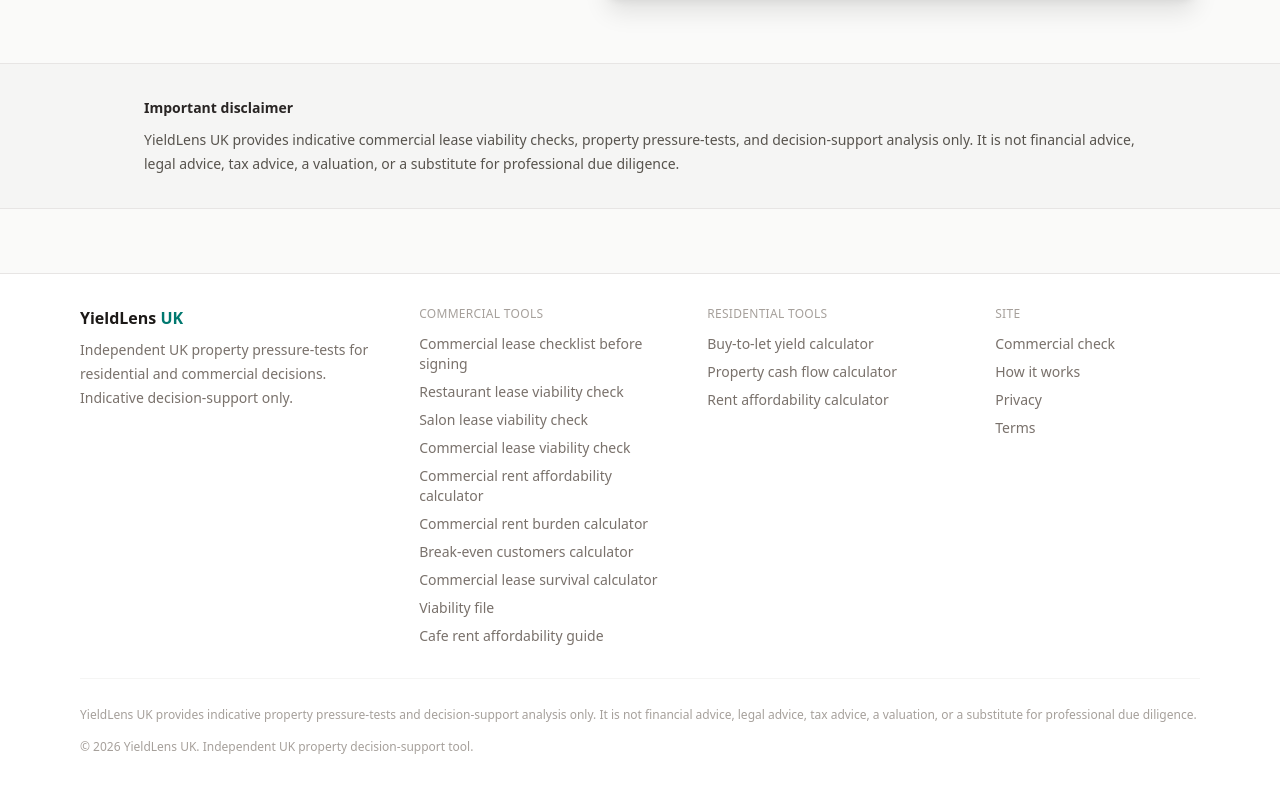
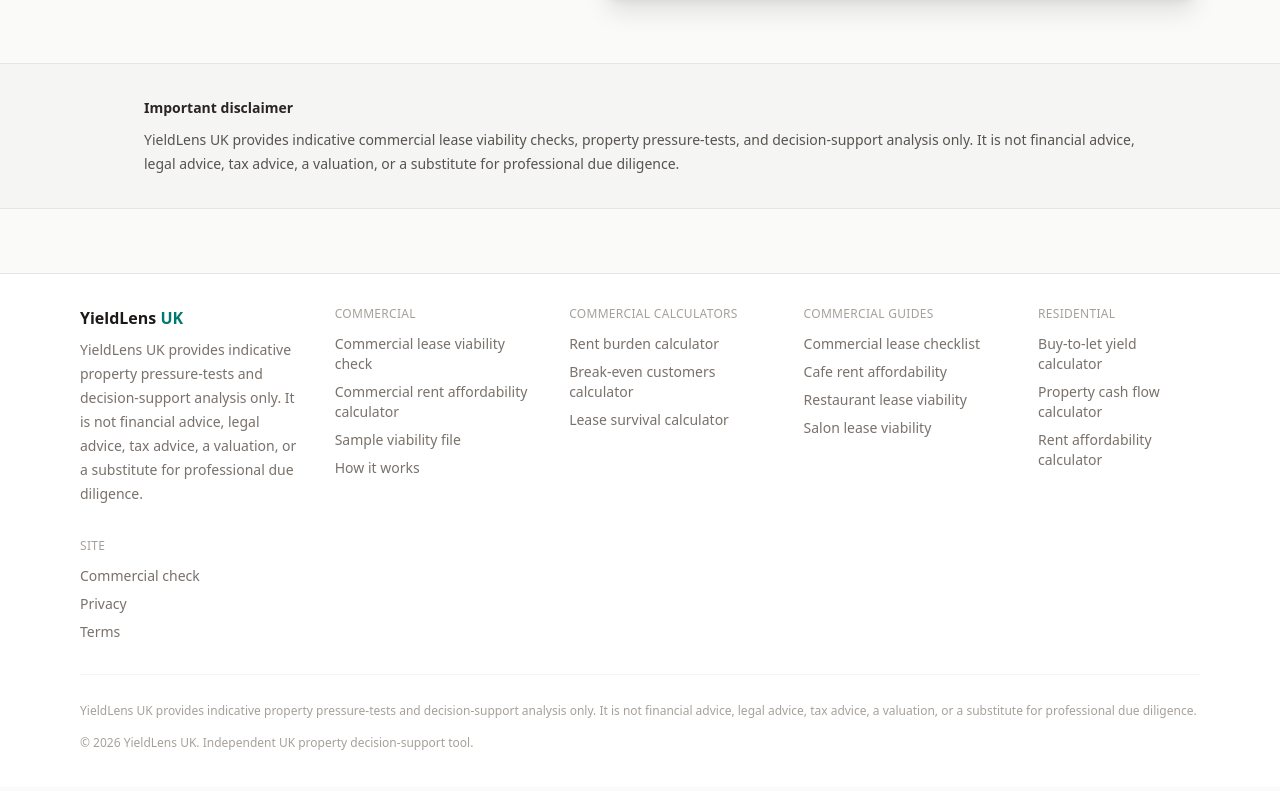
Before and after one commit to samueljcarlon/yieldlens-uk, a Next.js app: page / in a window 1280 px wide. Shown: the part 3036-3827 px from the top of the page. Built offline with nearby package versions, Linux system fonts and the light colour scheme; no server answers.

Commit message:
Organise footer tool links

```diff
--- a/components/Footer.tsx
+++ b/components/Footer.tsx
@@ -4,36 +4,25 @@
   return (
     <footer className="border-t border-stone-200 bg-white mt-16">
       <div className="max-w-6xl mx-auto px-4 py-8">
-        <div className="grid grid-cols-1 sm:grid-cols-2 lg:grid-cols-[1.2fr_1fr_1fr_0.8fr] gap-8">
+        <div className="grid grid-cols-1 sm:grid-cols-2 lg:grid-cols-[1.1fr_1fr_1fr_1fr_0.8fr] gap-8">
           <div>
             <p className="font-semibold text-stone-900">
               YieldLens <span className="text-teal-700">UK</span>
             </p>
 
             <p className="text-sm text-stone-500 mt-2 leading-6">
-              Independent UK property pressure-tests for residential and commercial
-              decisions. Indicative decision-support only.
+              YieldLens UK provides indicative property pressure-tests and decision-support
+              analysis only. It is not financial advice, legal advice, tax advice, a
+              valuation, or a substitute for professional due diligence.
             </p>
           </div>
 
           <div>
             <p className="text-xs uppercase tracking-wide text-stone-400 font-medium mb-3">
-              Commercial tools
+              Commercial
             </p>
 
             <div className="space-y-2 text-sm">
-              <Link href="/commercial-lease-checklist-before-signing" className="block text-stone-500 hover:text-stone-900">
-                Commercial lease checklist before signing
-              </Link>
-
-              <Link href="/restaurant-lease-viability-check" className="block text-stone-500 hover:text-stone-900">
-                Restaurant lease viability check
-              </Link>
-
-              <Link href="/salon-lease-viability-check" className="block text-stone-500 hover:text-stone-900">
-                Salon lease viability check
-              </Link>
-
               <Link href="/commercial-lease-viability-check" className="block text-stone-500 hover:text-stone-900">
                 Commercial lease viability check
               </Link>
@@ -42,8 +31,24 @@
                 Commercial rent affordability calculator
               </Link>
 
+              <Link href="/sample-commercial-viability-file" className="block text-stone-500 hover:text-stone-900">
+                Sample viability file
+              </Link>
+
+              <Link href="/how-it-works" className="block text-stone-500 hover:text-stone-900">
+                How it works
+              </Link>
+            </div>
+          </div>
+
+          <div>
+            <p className="text-xs uppercase tracking-wide text-stone-400 font-medium mb-3">
+              Commercial calculators
+            </p>
+
+            <div className="space-y-2 text-sm">
               <Link href="/commercial-rent-burden-calculator" className="block text-stone-500 hover:text-stone-900">
-                Commercial rent burden calculator
+                Rent burden calculator
               </Link>
 
               <Link href="/break-even-customers-calculator" className="block text-stone-500 hover:text-stone-900">
@@ -51,22 +56,38 @@
               </Link>
 
               <Link href="/commercial-lease-survival-calculator" className="block text-stone-500 hover:text-stone-900">
-                Commercial lease survival calculator
-              </Link>
-
-              <Link href="/viability-file" className="block text-stone-500 hover:text-stone-900">
-                Viability file
-              </Link>
-
-              <Link href="/how-much-rent-can-a-cafe-afford" className="block text-stone-500 hover:text-stone-900">
-                Cafe rent affordability guide
+                Lease survival calculator
               </Link>
             </div>
           </div>
 
           <div>
             <p className="text-xs uppercase tracking-wide text-stone-400 font-medium mb-3">
-              Residential tools
+              Commercial guides
+            </p>
+
+            <div className="space-y-2 text-sm">
+              <Link href="/commercial-lease-checklist-before-signing" className="block text-stone-500 hover:text-stone-900">
+                Commercial lease checklist
+              </Link>
+
+              <Link href="/how-much-rent-can-a-cafe-afford" className="block text-stone-500 hover:text-stone-900">
+                Cafe rent affordability
+              </Link>
+
+              <Link href="/restaurant-lease-viability-check" className="block text-stone-500 hover:text-stone-900">
+                Restaurant lease viability
+              </Link>
+
+              <Link href="/salon-lease-viability-check" className="block text-stone-500 hover:text-stone-900">
+                Salon lease viability
+              </Link>
+            </div>
+          </div>
+
+          <div>
+            <p className="text-xs uppercase tracking-wide text-stone-400 font-medium mb-3">
+              Residential
             </p>
 
             <div className="space-y-2 text-sm">
@@ -92,10 +113,6 @@
             <div className="space-y-2 text-sm">
               <Link href="/check?mode=commercial" className="block text-stone-500 hover:text-stone-900">
                 Commercial check
-              </Link>
-
-              <Link href="/how-it-works" className="block text-stone-500 hover:text-stone-900">
-                How it works
               </Link>
 
               <Link href="/privacy" className="block text-stone-500 hover:text-stone-900">
```
